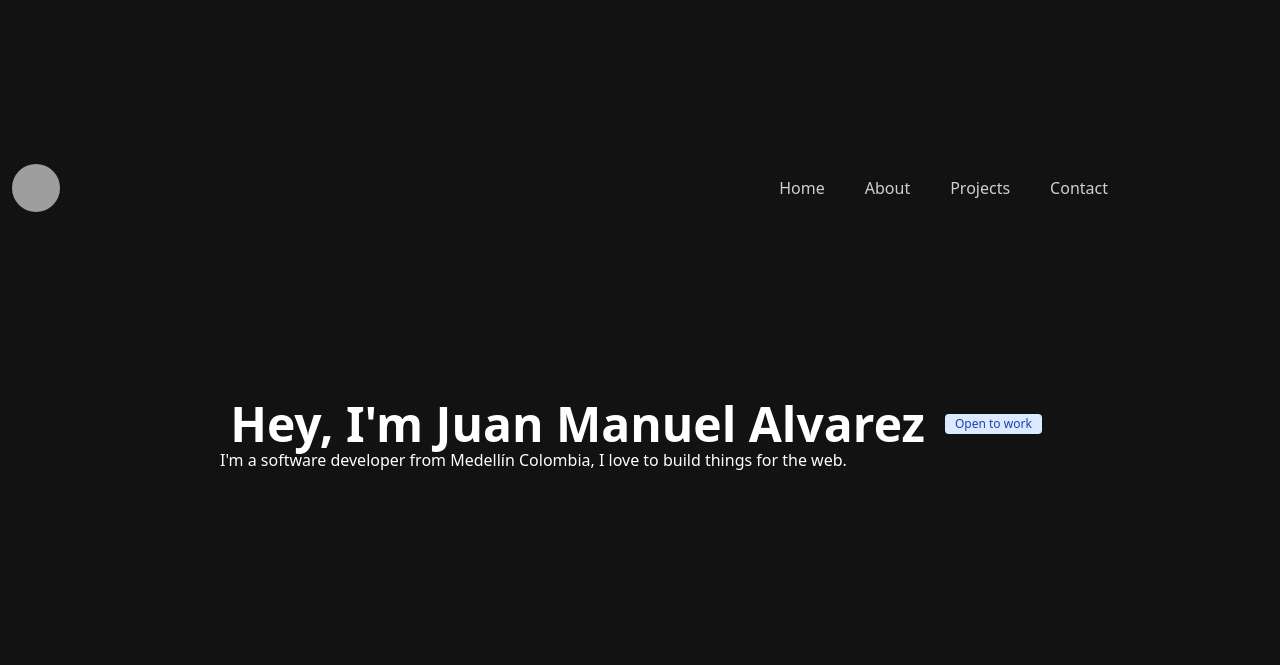
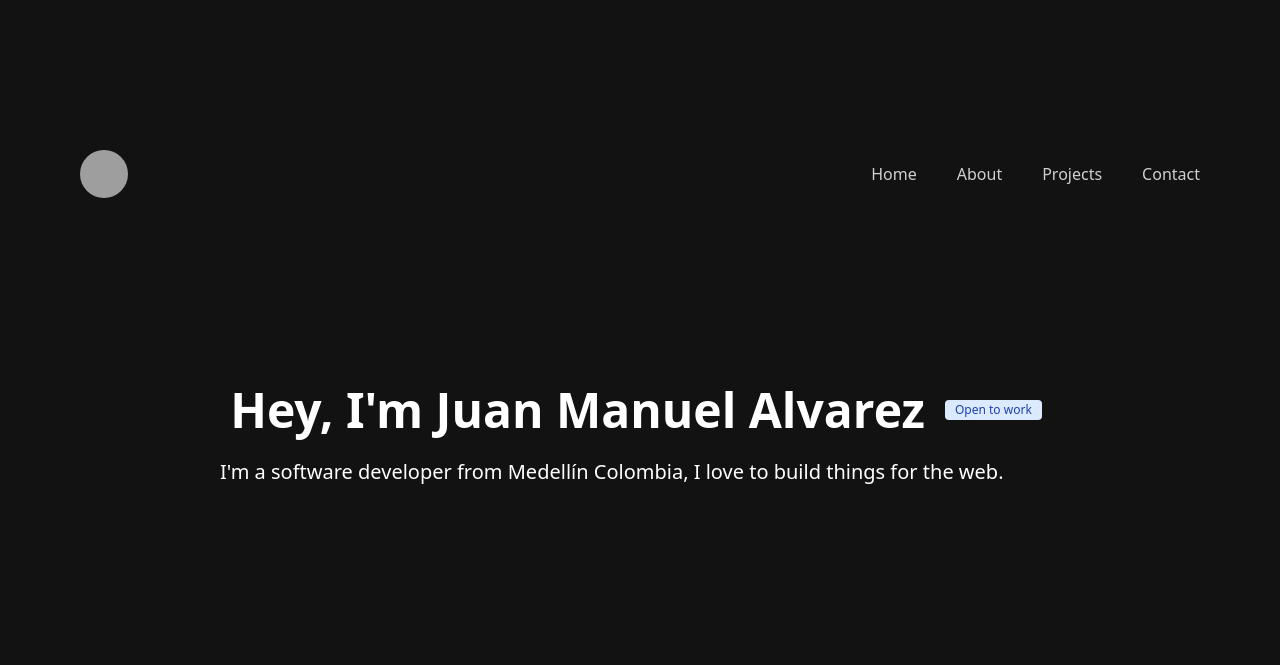
Before and after one commit to Sirio2022/Astro-Portfolio, an Astro site: page / in a window 1280 px wide. Built offline with nearby package versions, Linux system fonts and the light colour scheme; Astro itself is replaced by a stand-in of ours; grey boxes are pictures that could not be loaded.

Commit message:
mmmm, era mas facil.

```diff
--- a/src/components/Header.astro
+++ b/src/components/Header.astro
@@ -1,4 +1,4 @@
-<header class="flex justify-between items-center py-3 w-[1120px] px-3">
+<header class="flex justify-between items-center py-3 w-[1120px] mx-auto">
     <img src="/public/Foto Hoja de Vida.jpeg" alt="JuanMa photo" class="rounded-full w-12 h-12">
 
     <nav class="flex flex-row gap-x-10 opacity-80">
--- a/src/pages/index.astro
+++ b/src/pages/index.astro
@@ -8,7 +8,7 @@ import Badge from '../components/Badge.astro';
 	<main>
 
 		<section class="w-full lg:w-[840px] mx-auto py-44">
-		<h1 class="text-5xl font-bold flex flex-row justify-center gap-5">
+		<h1 class="text-5xl font-bold flex flex-row justify-center gap-5 pb-6">
 			Hey, I'm Juan Manuel Alvarez
 
 			<div class="flex justify-center items-center">
@@ -18,7 +18,7 @@ import Badge from '../components/Badge.astro';
 			</div>
 		</h1>
 
-		<h2>
+		<h2 class="text-xl">
 			I'm a software developer from Medellín Colombia, I love to build things for the web.
 		</h2>
 
```
